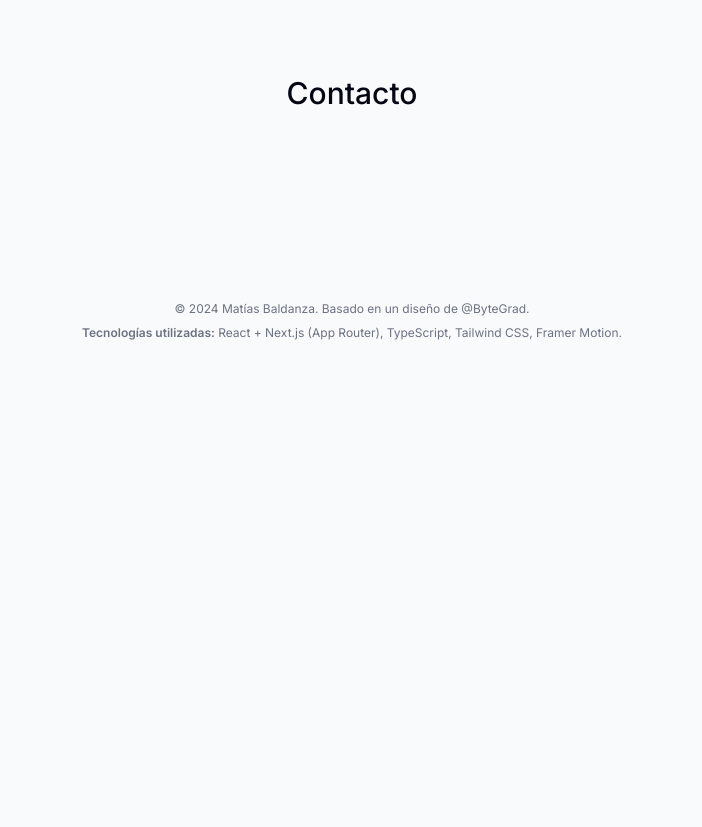
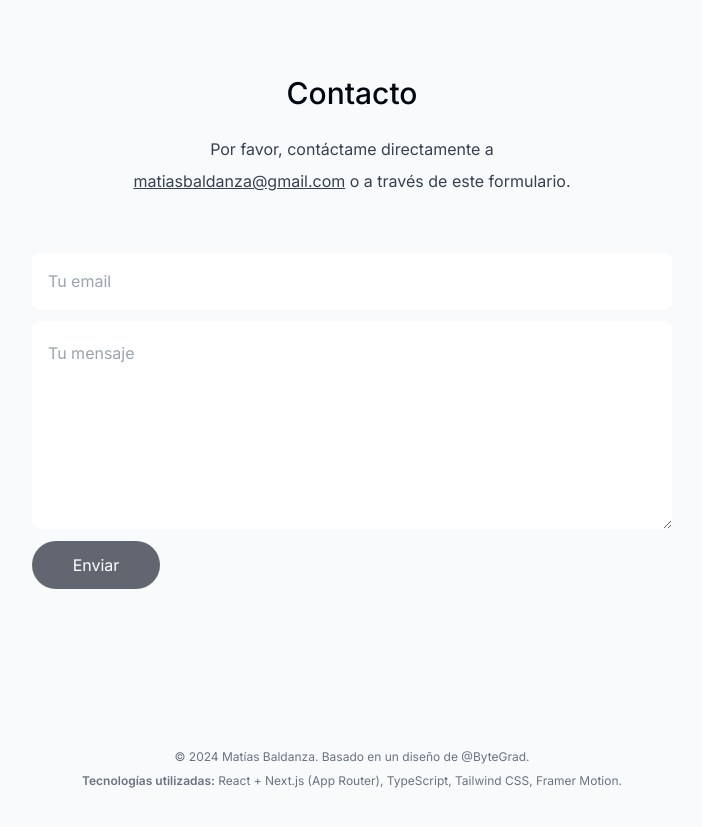
Before and after one commit to matiasbaldanza/portfolio-motion-taller, a Next.js app: page / in a window 1280 px wide. Shown: the part 3340-4167 px from the top of the page, without its empty margins (288-990 px from the left). Before the commit the page ends 3721 px from the top, so only its background shows below. Built offline with nearby package versions, Linux system fonts and the light colour scheme.

Commit message:
feat: Contact form (disabled) TODO: implement using server actions

```diff
--- a/components/Contact.tsx
+++ b/components/Contact.tsx
@@ -1,5 +1,6 @@
 import React from 'react'
 import SectionContainer from '@/components/SectionContainer'
+import { personalData } from '@/lib/data'
 
 export default function Contact() {
   return (
@@ -8,6 +9,40 @@ export default function Contact() {
       id="contact"
       className="flex flex-col px-4 sm:px-10 gap-4 [&>*]:text-balance [&>*]:leading-8"
     >
+      <p className="-mt-6 text-gray-700 dark:text-white/80">
+        Por favor, contáctame directamente a{" "}
+        <a className="underline" href={`mailto:${personalData.email}?subject=Contacto desde tu portfolio`}>
+          {personalData.email}
+        </a>{" "}
+        o a través de este formulario.
+      </p>
+
+      <form
+        className="flex flex-col mt-10 dark:text-black"
+      >
+        <input
+          className="px-4 transition-all rounded-lg h-14 borderBlack dark:bg-white dark:bg-opacity-80 dark:focus:bg-opacity-100 dark:outline-none"
+          name="senderEmail"
+          type="email"
+          required
+          maxLength={500}
+          placeholder="Tu email"
+        />
+        <textarea
+          className="p-4 my-3 transition-all rounded-lg h-52 borderBlack dark:bg-white dark:bg-opacity-80 dark:focus:bg-opacity-100 dark:outline-none"
+          name="message"
+          placeholder="Tu mensaje"
+          required
+          maxLength={5000}
+        />
+        <button
+          type="submit"
+          className="group flex items-center justify-center gap-2 h-[3rem] w-[8rem] bg-gray-900 text-white rounded-full outline-none transition-all focus:scale-110 hover:scale-110 hover:bg-gray-950 active:scale-105 dark:bg-white dark:bg-opacity-10 disabled:scale-100 disabled:bg-opacity-65"
+          disabled
+        >
+          Enviar
+        </button>
+      </form>
     </SectionContainer>
   )
 }
```
